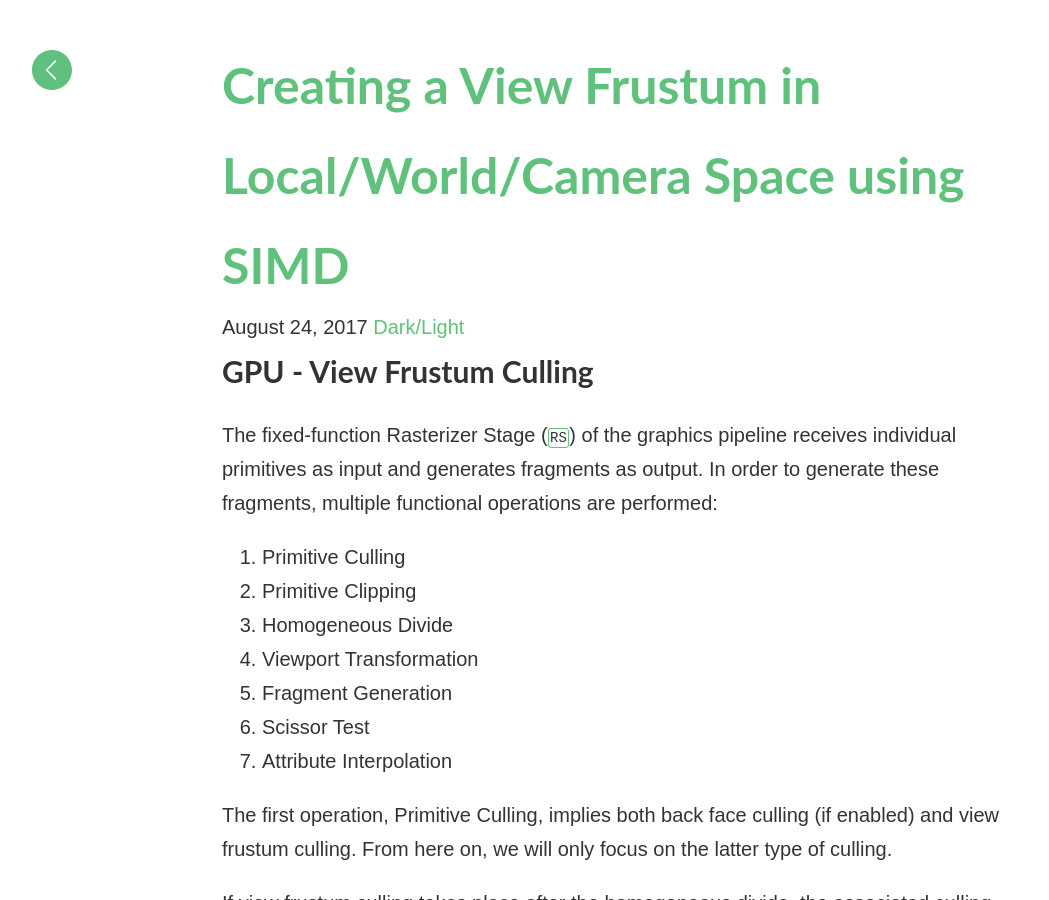
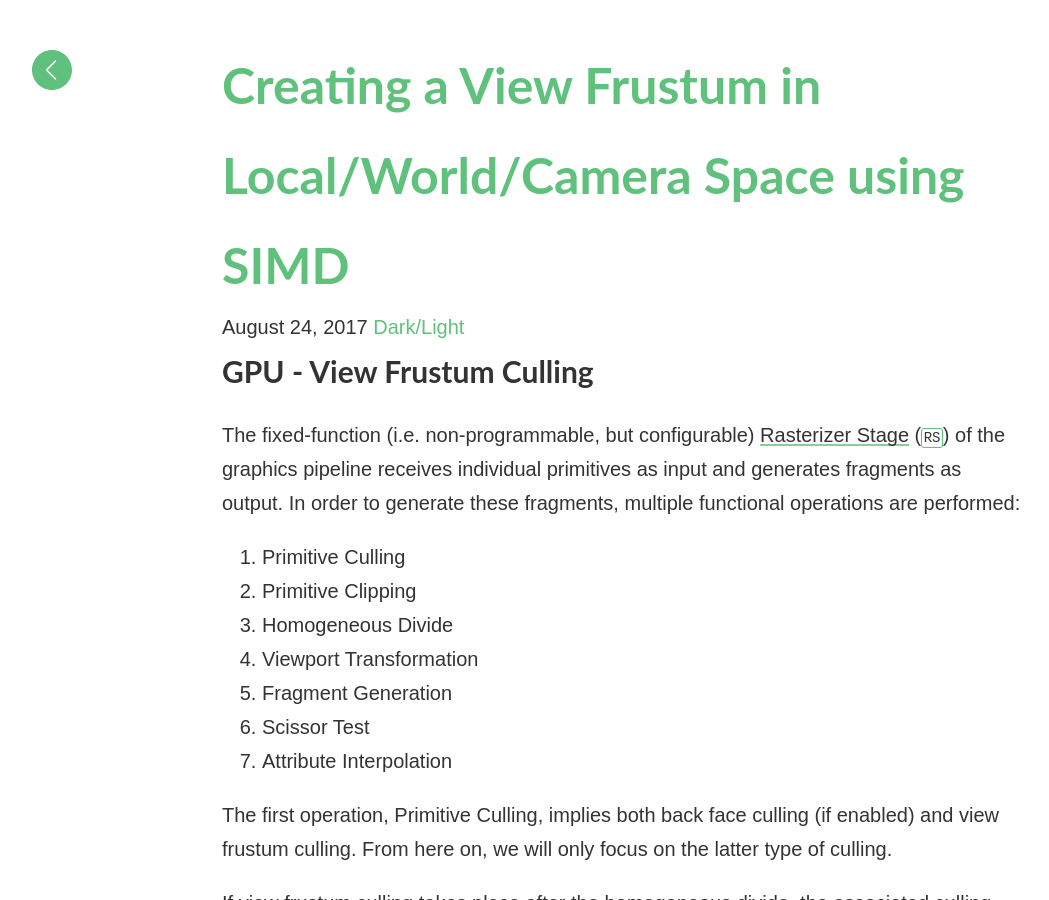
Before and after one commit to matt77hias/Blog, a Jekyll site: the page built from _posts/2017-08-24-creating-a-view-frustum.md, in a window 1280 px wide and 900 px high. Shown: the whole window, without its empty margins (18-1067 px from the left). Built offline with Jekyll 4.4.1, drawn with Linux system fonts in a browser that asks for light colours; formulas are drawn with MathJax 3; comment, search, counter and statistics services are not loaded.

Commit message:
Update 2017-08-24-creating-a-view-frustum.md

```diff
--- a/_posts/2017-08-24-creating-a-view-frustum.md
+++ b/_posts/2017-08-24-creating-a-view-frustum.md
@@ -5,7 +5,7 @@ date:   2017-08-24
 ---
 
 # GPU - View Frustum Culling
-The fixed-function Rasterizer Stage (`RS`) of the graphics pipeline receives individual primitives as input and generates fragments as output. In order to generate these fragments, multiple functional operations are performed:
+The fixed-function (i.e. non-programmable, but configurable) [Rasterizer Stage](https://docs.microsoft.com/en-us/windows/desktop/direct3d11/d3d10-graphics-programming-guide-rasterizer-stage) (`RS`) of the graphics pipeline receives individual primitives as input and generates fragments as output. In order to generate these fragments, multiple functional operations are performed:
 1. Primitive Culling
 2. Primitive Clipping
 3. Homogeneous Divide
```
